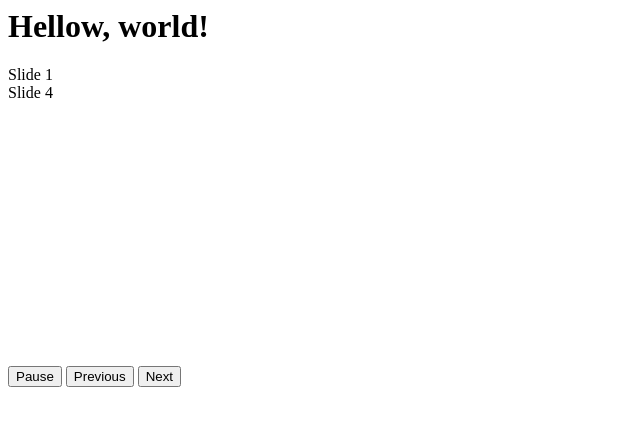
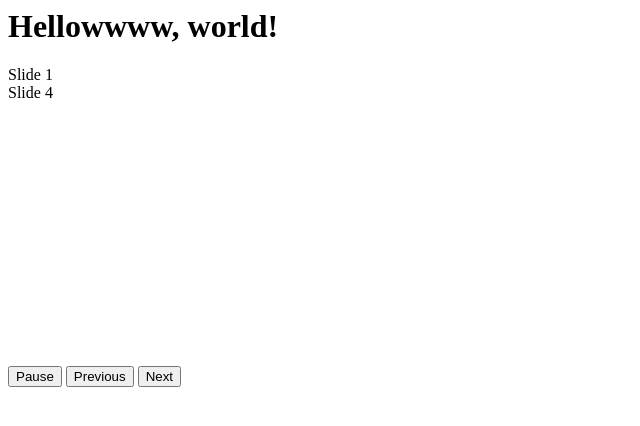
Before and after one commit to tuzun89/SPA, a plain HTML site: page index.html in a window 1280 px wide. Shown: the whole page, without its empty margins (0-640 px from the left). Drawn offline with Linux system fonts and the light colour scheme.

Commit message:
more testing

```diff
--- a/index.html
+++ b/index.html
@@ -8,7 +8,7 @@
 </head>
 
 <body>
-    <h1>Hellow, world!</h1>
+    <h1>Hellowwww, world!</h1>
     <ul id="slides">
         <li class="slide_showing">Slide 1</li>
         <li class="slide">Slide 2</li>
```
